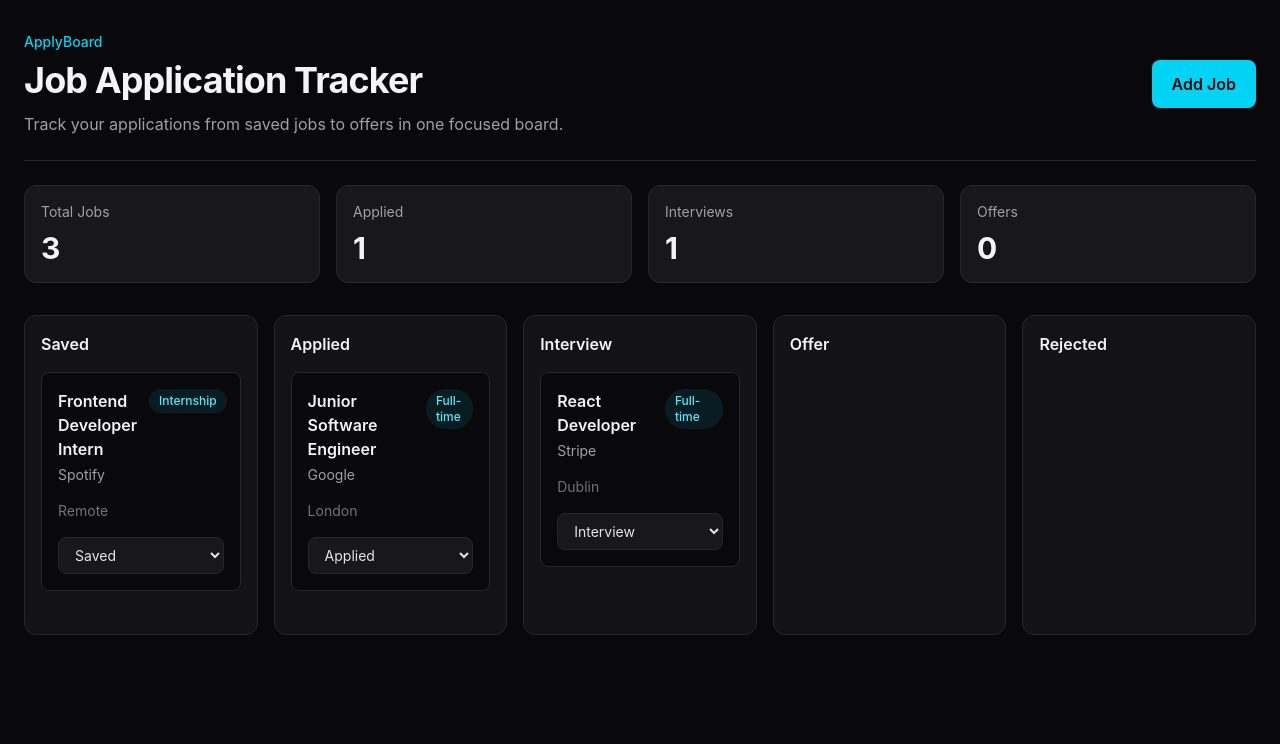
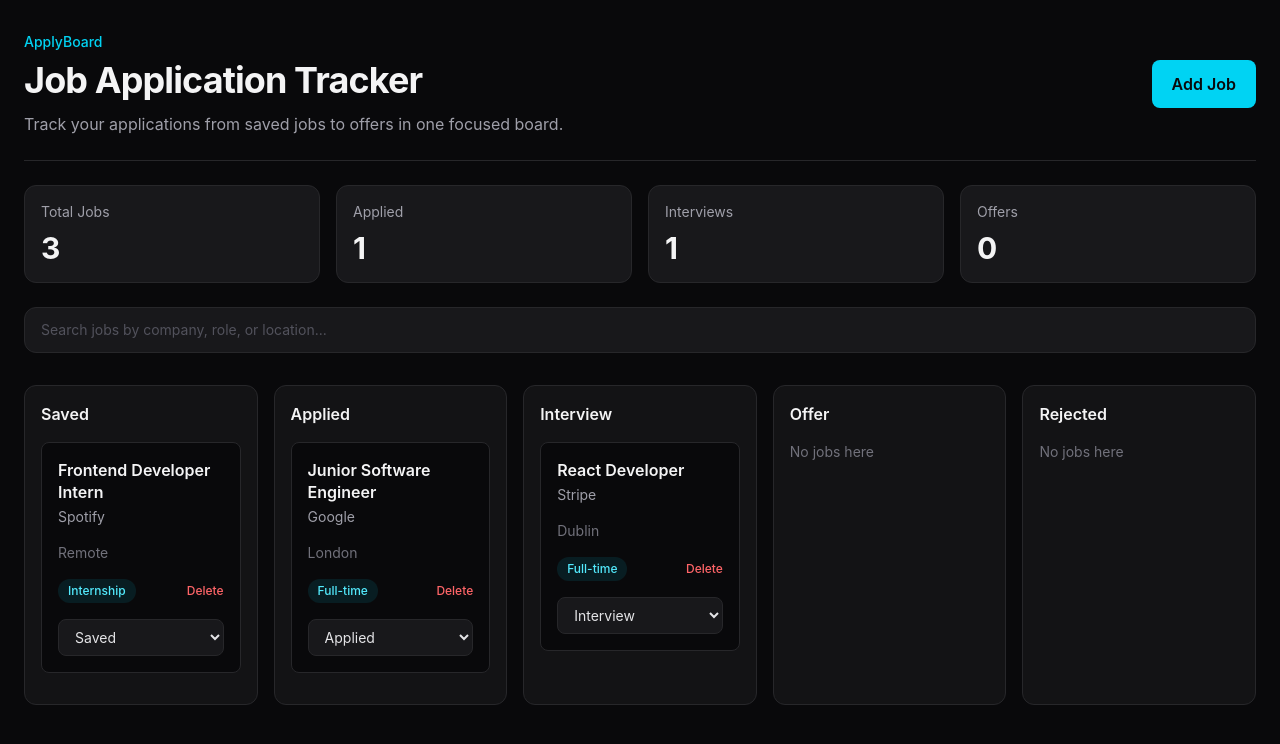
Before and after one commit to adhurim-gashi/job-tracker, a React (Vite) app: page / in a window 1280 px wide. Shown: the top 744 px of the page. Built offline with nearby package versions, Linux system fonts and the light colour scheme.

Commit message:
Add job management interactions

```diff
--- a/src/App.jsx
+++ b/src/App.jsx
@@ -47,6 +47,7 @@
     return initialJobs
   })
   const [isFormOpen, setIsFormOpen] = useState(false);
+  const [searchTerm, setSearchTerm] = useState("");
   const [formData, setFormData] = useState({
     company: "",
     role: "",
@@ -62,6 +63,11 @@
   const appliedJobs = jobs.filter((job) => job.status === "Applied").length
   const interviewJobs = jobs.filter((job) => job.status === "Interview").length
   const offerJobs = jobs.filter((job) => job.status === "Offer").length
+  const filteredJobs = jobs.filter((job) => {
+    const searchText = `${job.company} ${job.role} ${job.location}`.toLowerCase()
+
+    return searchText.includes(searchTerm.toLowerCase())
+  })
 
 
   function handleAddJob(event) {
@@ -103,6 +109,12 @@
       }
       return job
     })
+
+    setJobs(updatedJobs)
+  }
+
+  function handleDeleteJob(jobId) {
+    const updatedJobs = jobs.filter((job) => job.id !== jobId)
 
     setJobs(updatedJobs)
   }
@@ -216,8 +228,17 @@
           <StatCard label="Applied" value={appliedJobs}/>
           <StatCard label="Interviews" value={interviewJobs}/>
           <StatCard label="Offers" value={offerJobs}/>
+        </section>
 
-        </section>
+        <div className="mt-6">
+          <input
+          type="text"
+          placeholder="Search jobs by company, role, or location..."
+          value={searchTerm}
+          onChange={(event) => setSearchTerm(event.target.value)}
+          className="w-full rounded-xl border border-zinc-800 bg-zinc-900 px-4 py-3 text-sm outline-none transition placeholder:text-zinc-600 focus:border-cyan-400"
+          />
+        </div>
 
         <section className="mt-8 grid gap-4 lg:grid-cols-5">
           {stages.map((stage) => (
@@ -227,12 +248,20 @@
             >
               <h2 className="font-semibold">{stage}</h2>
               <div className="mt-4 space-y-3">
-                {
-                  jobs.filter((job) => job.status === stage)
+                {filteredJobs.filter((job) => job.status === stage).length === 0 ? (
+                  <p className="text-sm text-zinc-500">No jobs here</p>
+                ): (
+                  filteredJobs
+                    .filter((job => job.status === stage))
                     .map((job) => (
-                    <JobCard key={job.id} job={job} onStatusChange={handleStatusChange} />
+                      <JobCard
+                      key={job.id}
+                      job={job}
+                      onStatusChange={handleStatusChange}
+                      onDeleteJob={handleDeleteJob}
+                      />
                     ))
-                }
+                )}
               </div>
             </div>
           ))}
@@ -251,27 +280,37 @@
   )
 }
 
-function JobCard ({job, onStatusChange}) {
+function JobCard ( { job, onStatusChange, onDeleteJob }) {
   return (
-    <article className="rounded-lg border border-zinc-800 bg-zinc-950 p-4">
-      <div className="flex items-start justify-between gap-3">
+    <article className="rounded-lg border border-zinc-800 bg-zinc-950 p-4 transition hover:border-zinc-700">
       <div>
-          <h3 className="font-semibold text-zinc-100">{job.role}</h3>
+        <h3 className="font-semibold leading-snug text-zinc-100">{job.role}</h3>
         <p className="mt-1 text-sm text-zinc-400">{job.company}</p>
       </div>
 
+      <p className="mt-4 text-sm text-zinc-500">{job.location}</p>
+
+      <div className="mt-4 flex items-center justify-between gap-3">
         <span className="rounded-full bg-cyan-400/10 px-2.5 py-1 text-xs font-medium text-cyan-300">
         {job.type}
         </span>
+
+        <button type="button"
+        onClick={() => onDeleteJob(job.id)}
+        className="text-xs font-medium text-red-400 transition hover:text-red-300"
+        >
+          Delete
+        </button>
       </div>
-      <p className="mt-4 text-sm text-zinc-500">{job.location}</p>
       <select
       value={job.status}
       onChange={(event) => onStatusChange(job.id, event.target.value)}
       className="mt-4 w-full rounded-lg border border-zinc-800 bg-zinc-900 px-3 py-2 text-sm text-zinc-200 outline-none transition focus:border-cyan-400"
       >
         {stages.map((stage) => (
-          <option key={stage} value={stage}>{stage}</option>
+          <option key={stage} value={stage}>
+            {stage}
+          </option>
         ))}
       </select>
     </article>
```
Lines whose indentation alone changed are shown as unchanged.
